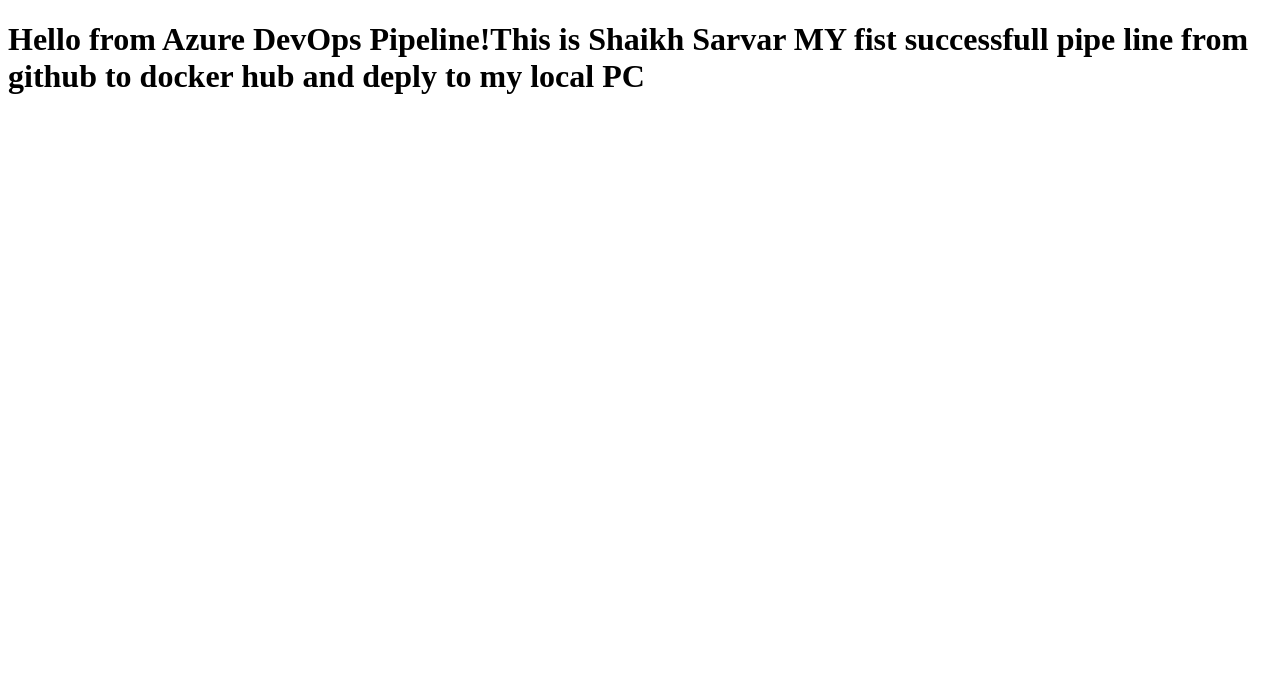
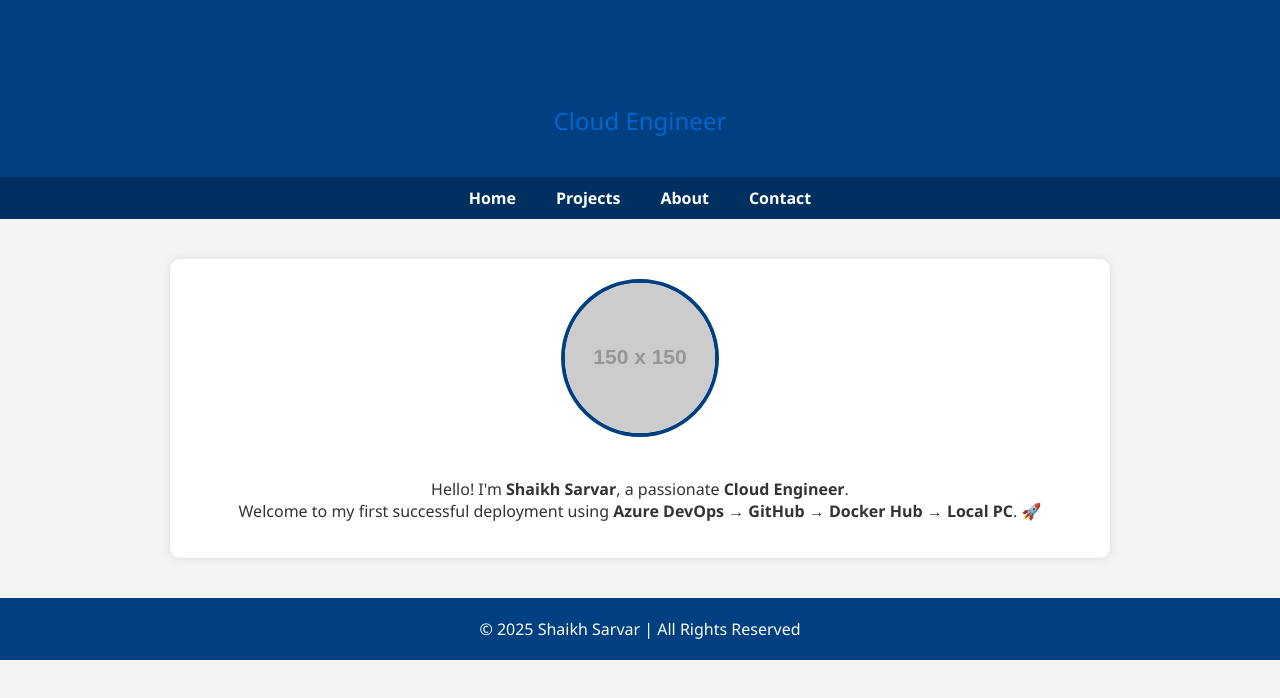
Before and after one commit to shaikhsarvar/docker-image, a plain HTML site: page index.html in a window 1280 px wide. Drawn offline with Linux system fonts and the light colour scheme; placeholder pictures from the web are drawn by us.

Commit message:
wepsite update

```diff
--- a/index.html
+++ b/index.html
@@ -1,9 +1,104 @@
 <!DOCTYPE html>
-<html>
+<html lang="en">
 <head>
-    <title>My Custom Nginx</title>
+  <meta charset="UTF-8">
+  <meta name="viewport" content="width=device-width, initial-scale=1.0">
+  <title>Shaikh Sarvar | Cloud Engineer</title>
+  <style>
+    body {
+      margin: 0;
+      font-family: 'Segoe UI', sans-serif;
+      background: #f4f4f4;
+      color: #333;
+    }
+
+    header {
+      background-color: #004080;
+      color: white;
+      padding: 20px 0;
+      text-align: center;
+    }
+
+    nav {
+      background-color: #003060;
+      display: flex;
+      justify-content: center;
+      padding: 10px 0;
+    }
+
+    nav a {
+      color: white;
+      margin: 0 20px;
+      text-decoration: none;
+      font-weight: bold;
+    }
+
+    nav a:hover {
+      text-decoration: underline;
+    }
+
+    .container {
+      max-width: 900px;
+      margin: 40px auto;
+      background: white;
+      padding: 20px;
+      border-radius: 10px;
+      box-shadow: 0px 0px 10px rgba(0,0,0,0.1);
+      text-align: center;
+    }
+
+    .profile-img {
+      width: 150px;
+      height: 150px;
+      border-radius: 50%;
+      object-fit: cover;
+      border: 4px solid #004080;
+      margin-bottom: 20px;
+    }
+
+    h1 {
+      color: #004080;
+      margin-bottom: 10px;
+    }
+
+    h2 {
+      color: #0066cc;
+      font-weight: normal;
+      margin-bottom: 20px;
+    }
+
+    footer {
+      text-align: center;
+      padding: 20px;
+      background-color: #004080;
+      color: white;
+      margin-top: 40px;
+    }
+  </style>
 </head>
 <body>
-    <h1>Hello from Azure DevOps Pipeline!This is Shaikh Sarvar MY fist successfull pipe line from github to docker hub and deply to my local PC  </h1>
+
+  <header>
+    <h1>Shaikh Sarvar</h1>
+    <h2>Cloud Engineer</h2>
+  </header>
+
+  <nav>
+    <a href="#">Home</a>
+    <a href="#">Projects</a>
+    <a href="#">About</a>
+    <a href="#">Contact</a>
+  </nav>
+
+  <div class="container">
+    <img src="https://via.placeholder.com/150" alt="Shaikh Sarvar" class="profile-img" />
+    <p>Hello! I'm <strong>Shaikh Sarvar</strong>, a passionate <strong>Cloud Engineer</strong>.
+    <br>Welcome to my first successful deployment using <strong>Azure DevOps → GitHub → Docker Hub → Local PC</strong>. 🚀</p>
+  </div>
+
+  <footer>
+    &copy; 2025 Shaikh Sarvar | All Rights Reserved
+  </footer>
+
 </body>
 </html>
```
